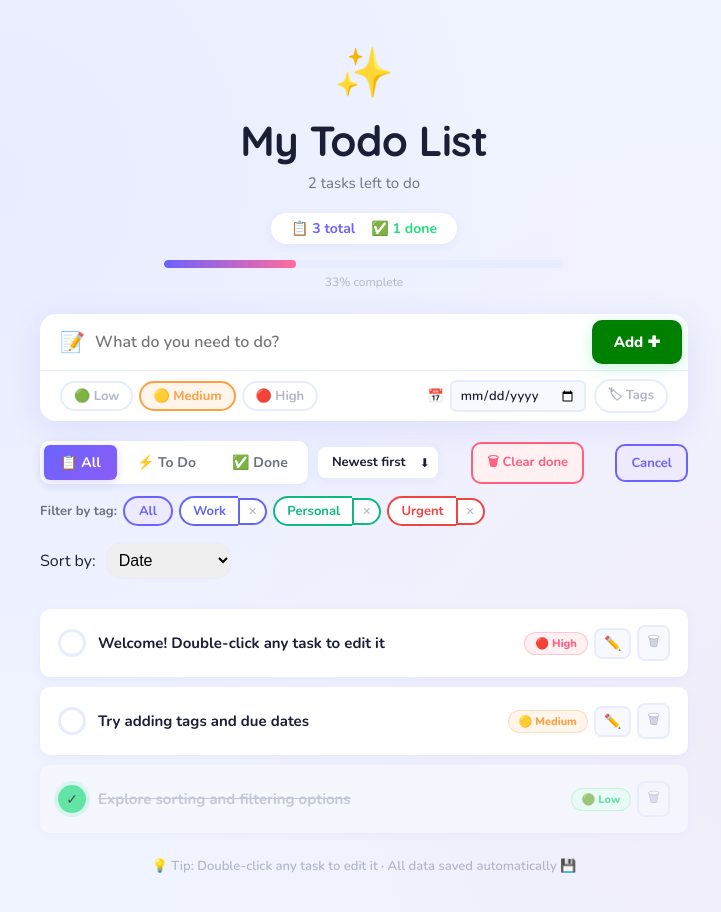
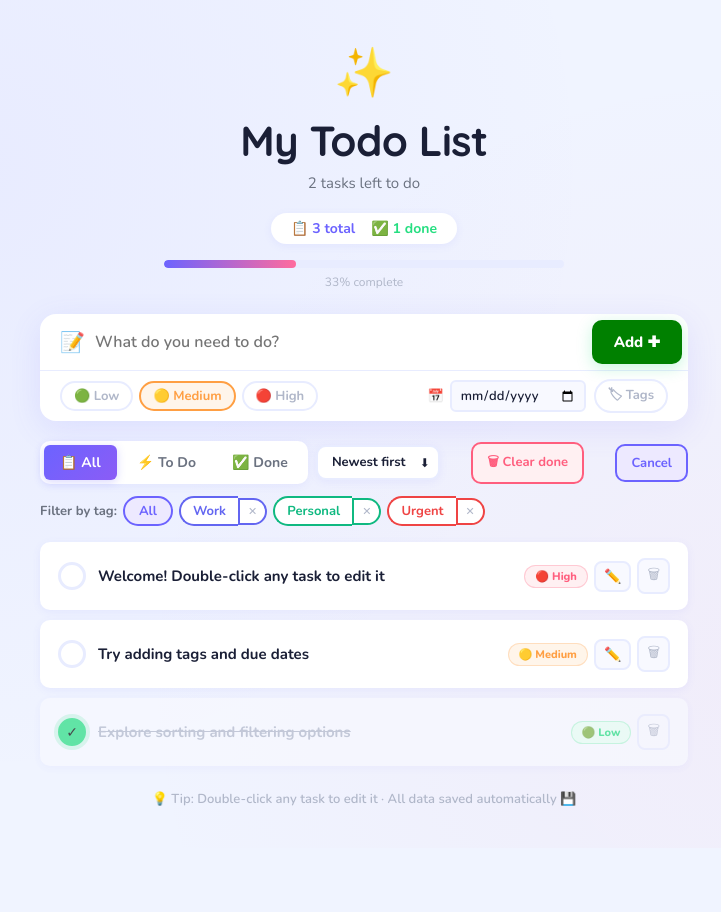
Before and after one commit to Gouthamipoojary/To-Do, a React (Vite) app: page / in a window 1280 px wide. Shown: the top 912 px of the page, without its empty margins (276-997 px from the left). After the commit the page ends 848 px from the top, so only its background shows below. Built offline with nearby package versions, Linux system fonts and the light colour scheme.

Commit message:
removed sorting

```diff
--- a/src/components/TodoList.tsx
+++ b/src/components/TodoList.tsx
@@ -28,14 +28,6 @@ export function TodoList({ todos, tags, onToggle, onDelete, onUpdate }: TodoList
 
   return (
     <div style={{ display: "flex", flexDirection: "column", gap: 10 }}>
-      <div style={{ marginBottom: 20 }}>
-        <label htmlFor="sortDropdown" style={{ marginRight: 10 }}>Sort by:</label>
-        <select id="sortDropdown" style={{ padding: "8px", borderRadius: "var(--radius)", border: "1px solid var(--border)", fontSize: 16 }}>
-          <option value="date">Date</option>
-          <option value="priority">Priority</option>
-          <option value="alphabetical">Alphabetical</option>
-        </select>
-      </div>
       {todos.map(todo => (
         <TodoItem
           key={todo.id}
```
